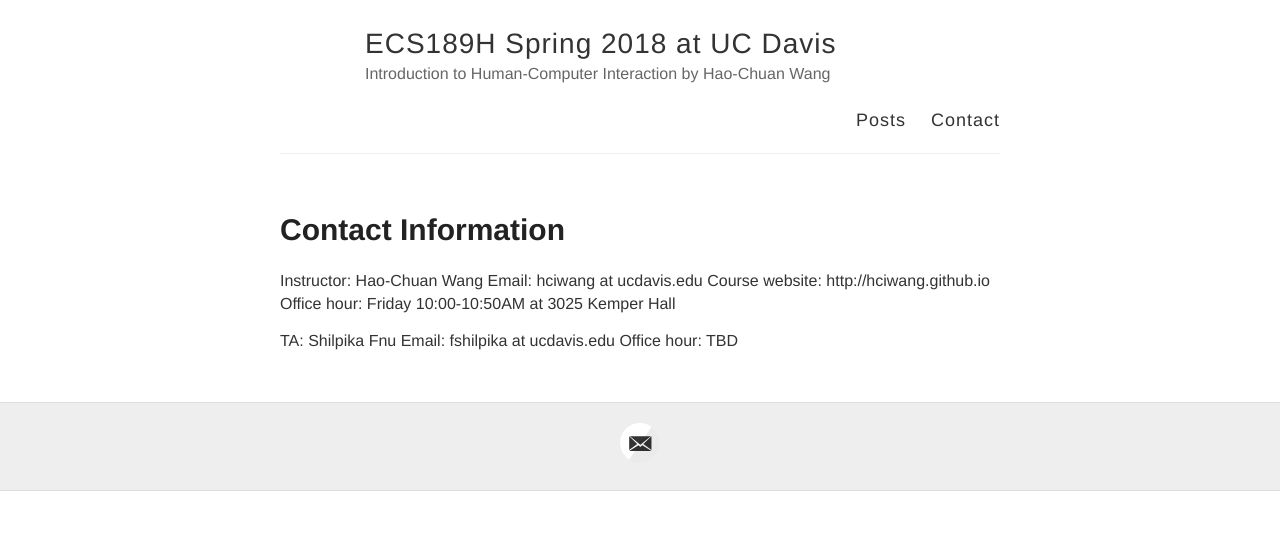
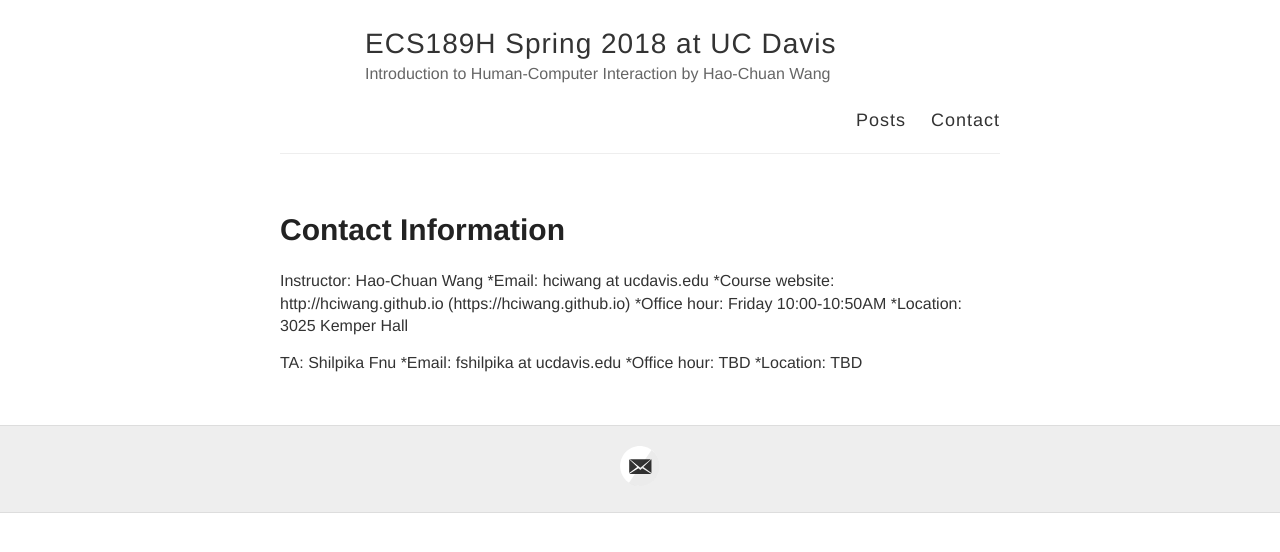
Before and after one commit to hciwang/hciwang.github.io, a Jekyll site: the page built from about.md, in a window 1280 px wide. Shown: the top 552 px of the page. Built offline with Jekyll 4.4.1, drawn with Linux system fonts in a browser that asks for light colours.

Commit message:
Update about.md

```diff
--- a/about.md
+++ b/about.md
@@ -5,10 +5,12 @@
 ---
 
 Instructor: Hao-Chuan Wang
-Email: hciwang at ucdavis.edu
-Course website: http://hciwang.github.io
-Office hour: Friday 10:00-10:50AM at 3025 Kemper Hall
+*Email: hciwang at ucdavis.edu
+*Course website: http://hciwang.github.io (https://hciwang.github.io)
+*Office hour: Friday 10:00-10:50AM
+*Location: 3025 Kemper Hall
 
 TA: Shilpika Fnu
-Email: fshilpika at ucdavis.edu
-Office hour: TBD
+*Email: fshilpika at ucdavis.edu
+*Office hour: TBD
+*Location: TBD
```
